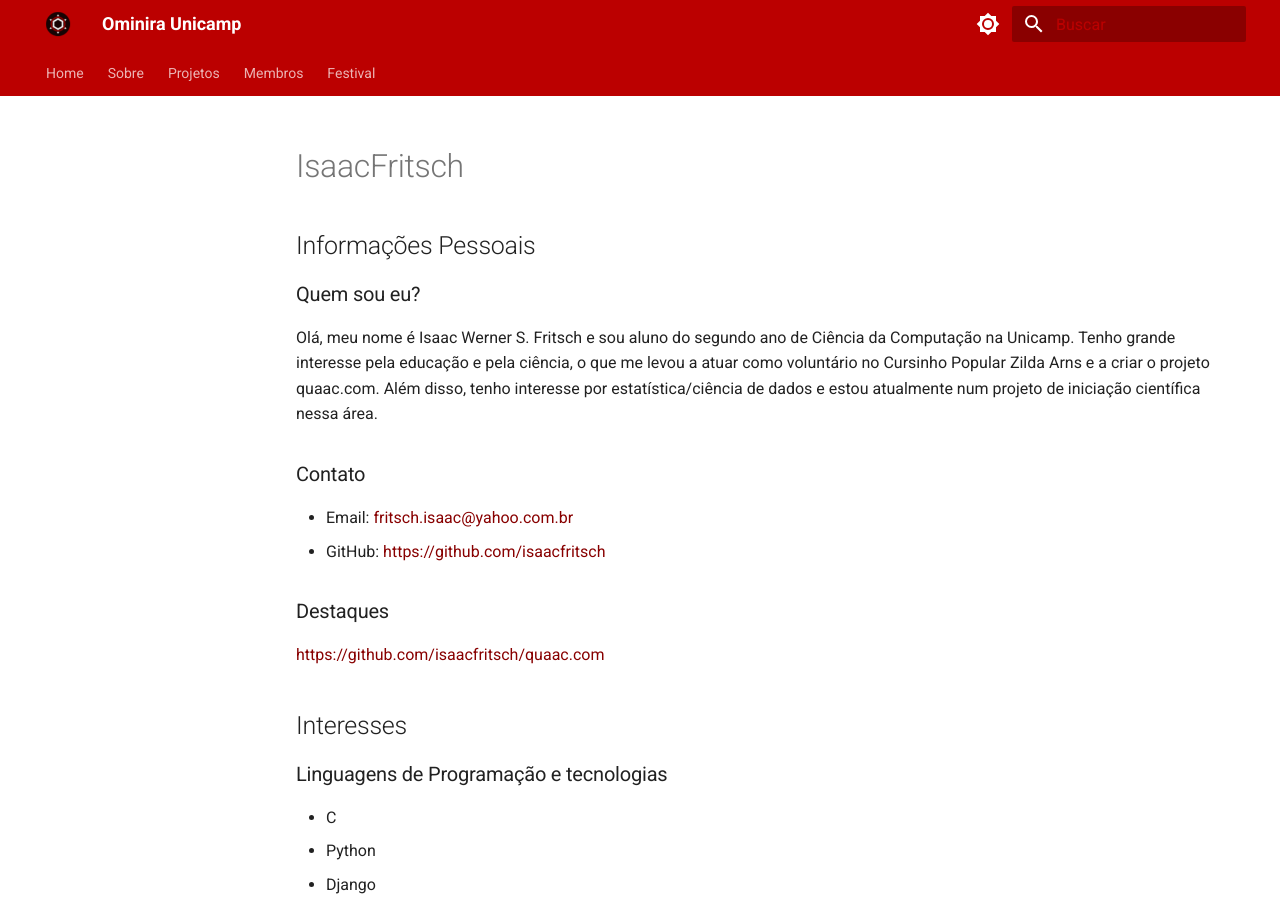
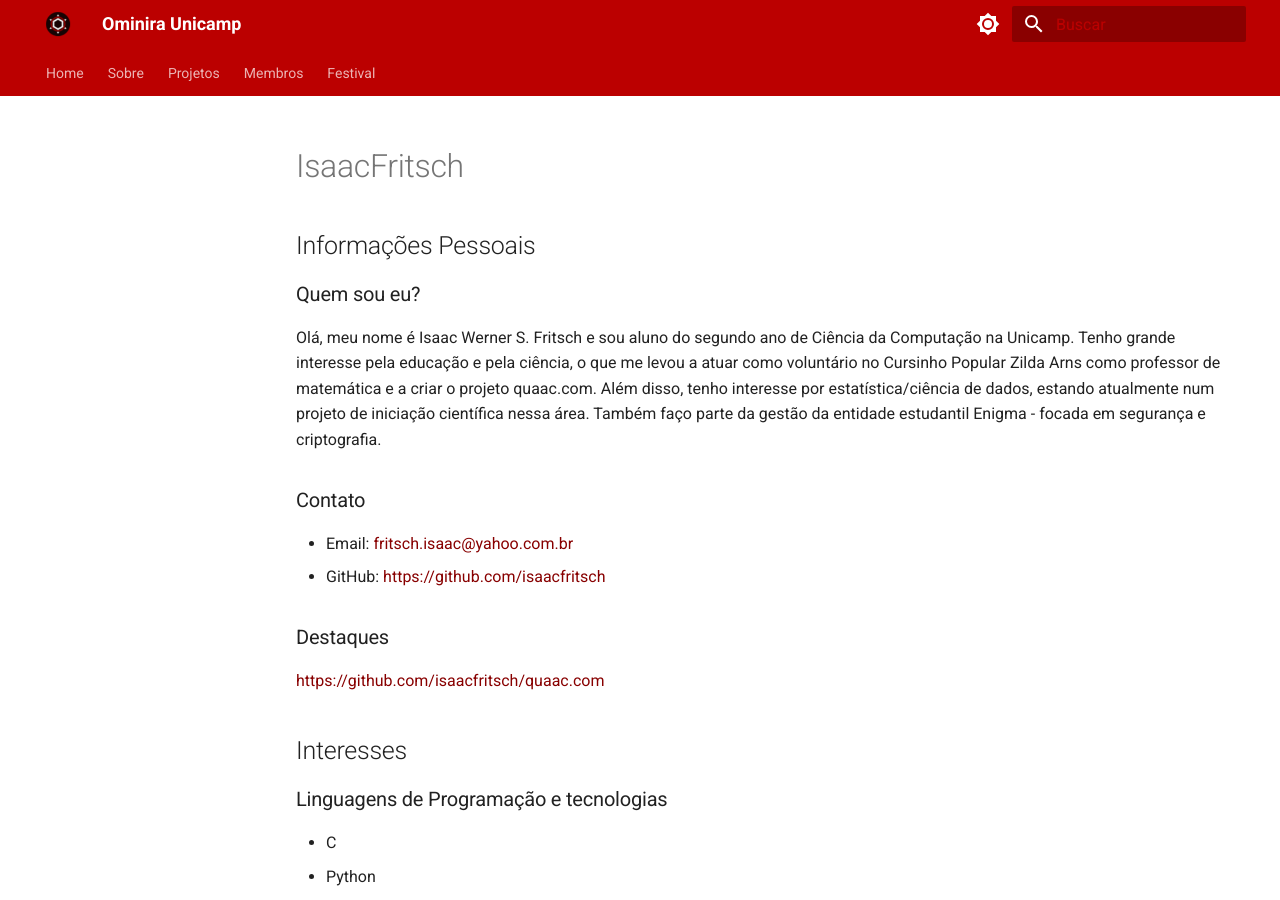
Before and after one commit to isaacfritsch/ominira-unicamp.github.io, an MkDocs documentation site: the page built from docs/users/isaacfritsch.md, in a window 1280 px wide and 900 px high. Built offline with MkDocs 1.6.1 and Material for MkDocs 9.7.7, drawn with Linux system fonts in a browser that asks for light colours.

Commit message:
Update isaacfritsch.md

```diff
--- a/docs/users/isaacfritsch.md
+++ b/docs/users/isaacfritsch.md
@@ -4,7 +4,7 @@
 
 ### Quem sou eu?
 
-Olá, meu nome é Isaac Werner S. Fritsch e sou aluno do segundo ano de Ciência da Computação na Unicamp. Tenho grande interesse pela educação e pela ciência, o que me levou a atuar como voluntário no Cursinho Popular Zilda Arns e a criar o projeto quaac.com. Além disso, tenho interesse por estatística/ciência de dados e estou atualmente num projeto de iniciação científica nessa área.
+Olá, meu nome é Isaac Werner S. Fritsch e sou aluno do segundo ano de Ciência da Computação na Unicamp. Tenho grande interesse pela educação e pela ciência, o que me levou a atuar como voluntário no Cursinho Popular Zilda Arns como professor de matemática e a criar o projeto quaac.com. Além disso, tenho interesse por estatística/ciência de dados, estando atualmente num projeto de iniciação científica nessa área. Também faço parte da gestão da entidade estudantil Enigma - focada em segurança e criptografia.
 
 ### Contato
 
```
